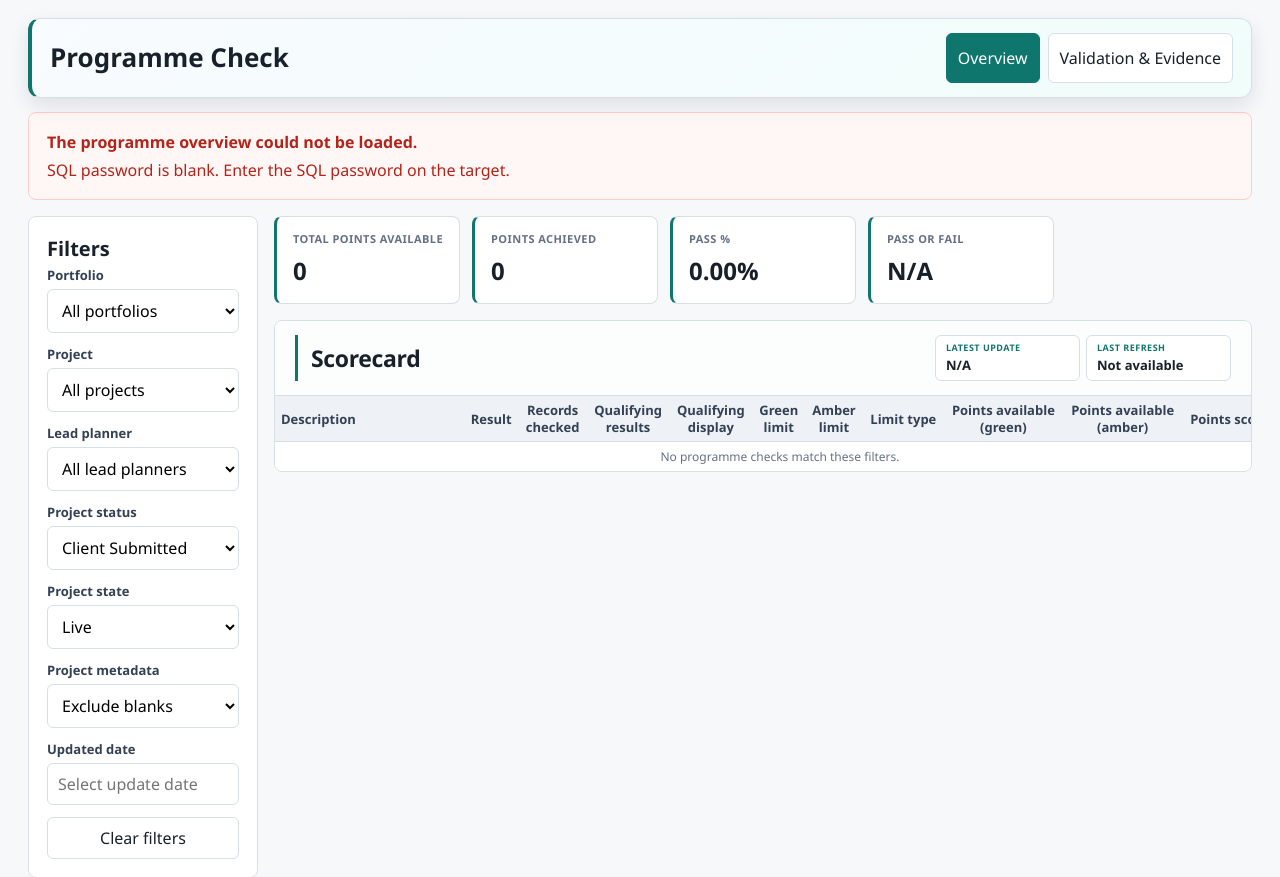
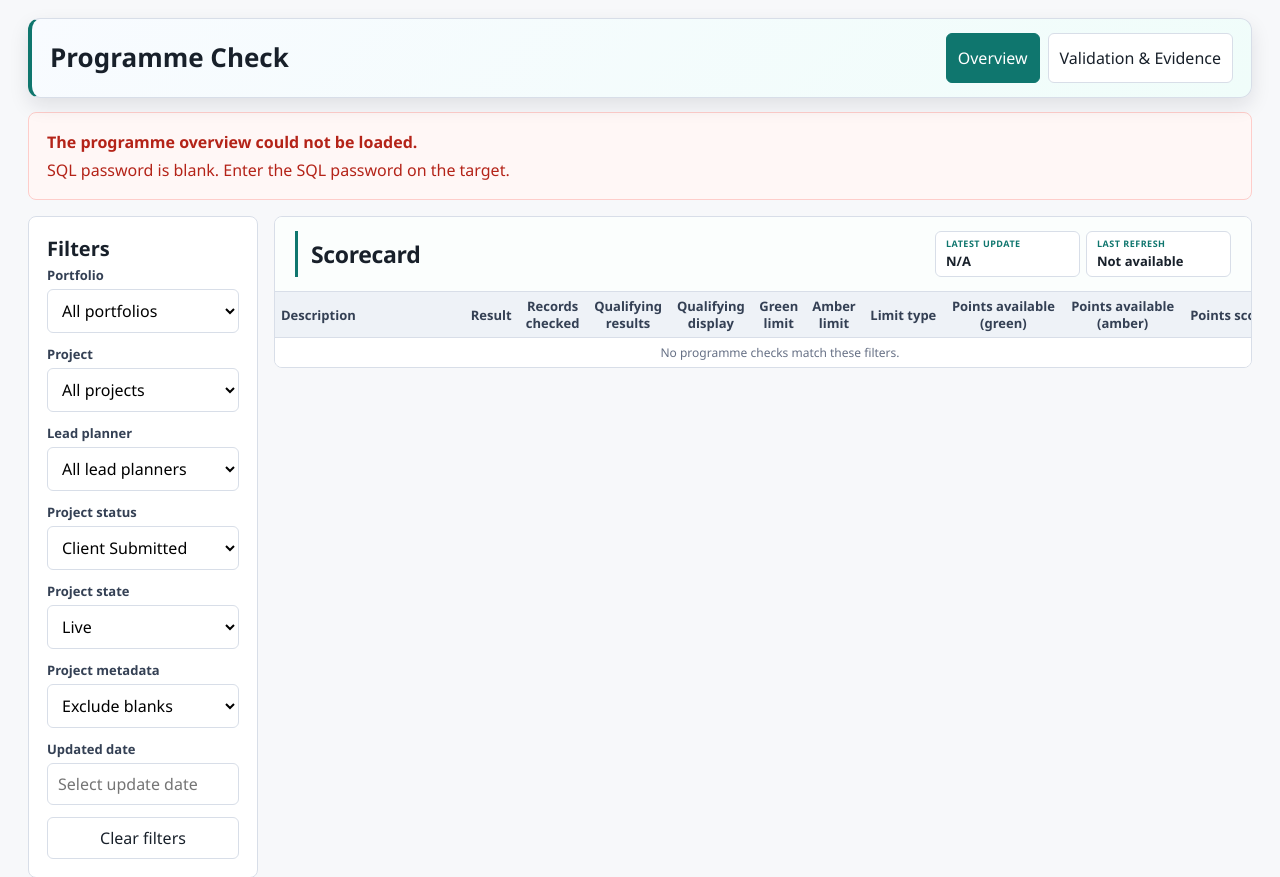
Before and after one commit to mathew-bateman/P6, a Django app: page /schedule-quality/overview/ in a window 1280 px wide. Shown: the part 63-940 px from the top of the page. Run offline with Django 5.2, Linux system fonts and the light colour scheme; the visitor is signed in with stand-in values (Sample User, id 1); parts of the project's set-up code (start-up, migrations or seed data) failed here and were passed over; some libraries are stand-ins or nearby versions.

Commit message:
fix: remove schedule quality score summary

```diff
--- a/templates/backups/partials/schedule_quality_overview_results.html
+++ b/templates/backups/partials/schedule_quality_overview_results.html
@@ -83,25 +83,6 @@
     </aside>
 
     <div class="overview-main">
-        <section class="overview-score-summary" aria-label="Score summary">
-            <article class="panel overview-scorecard">
-                <span>Total points available</span>
-                <strong>{{ total_points_available }}</strong>
-            </article>
-            <article class="panel overview-scorecard">
-                <span>Points achieved</span>
-                <strong>{{ total_points_achieved }}</strong>
-            </article>
-            <article class="panel overview-scorecard">
-                <span>Pass %</span>
-                <strong>{{ pass_percent|floatformat:2 }}%</strong>
-            </article>
-            <article class="panel overview-scorecard outcome {{ pass_or_fail|lower }}">
-                <span>Pass or fail</span>
-                <strong>{{ pass_or_fail }}</strong>
-            </article>
-        </section>
-
         <section class="panel overview-report">
             <div class="overview-panel-heading">
                 <div class="overview-heading-title">
```
Also changed, not shown: backups/tests/test_schedule_quality_reporting.py (+1 -1 lines).
